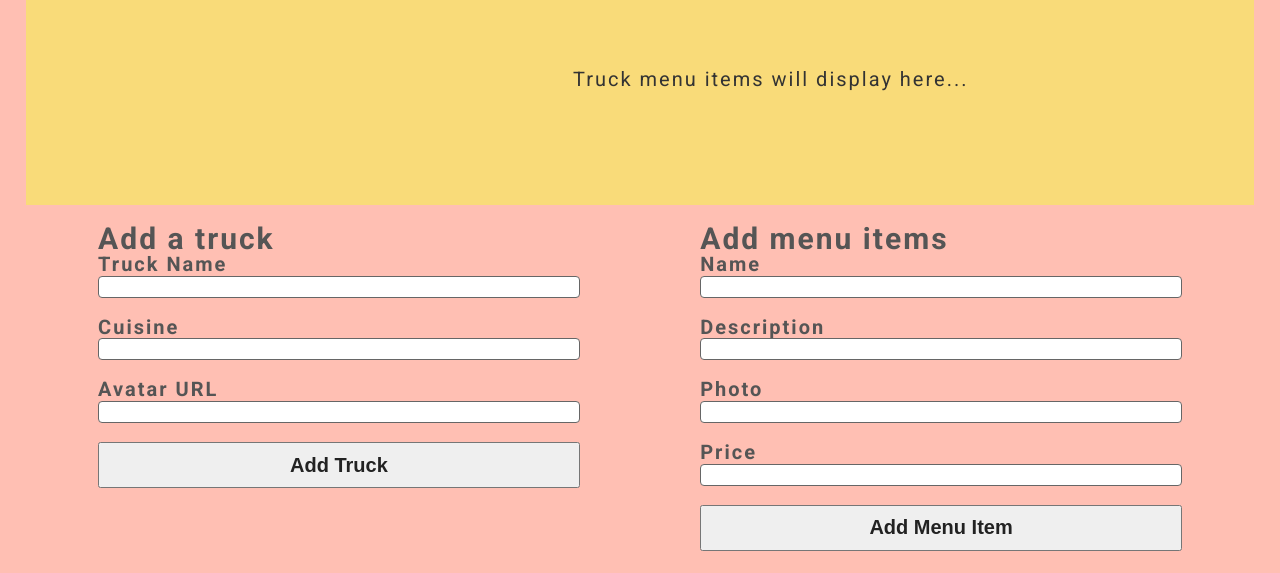
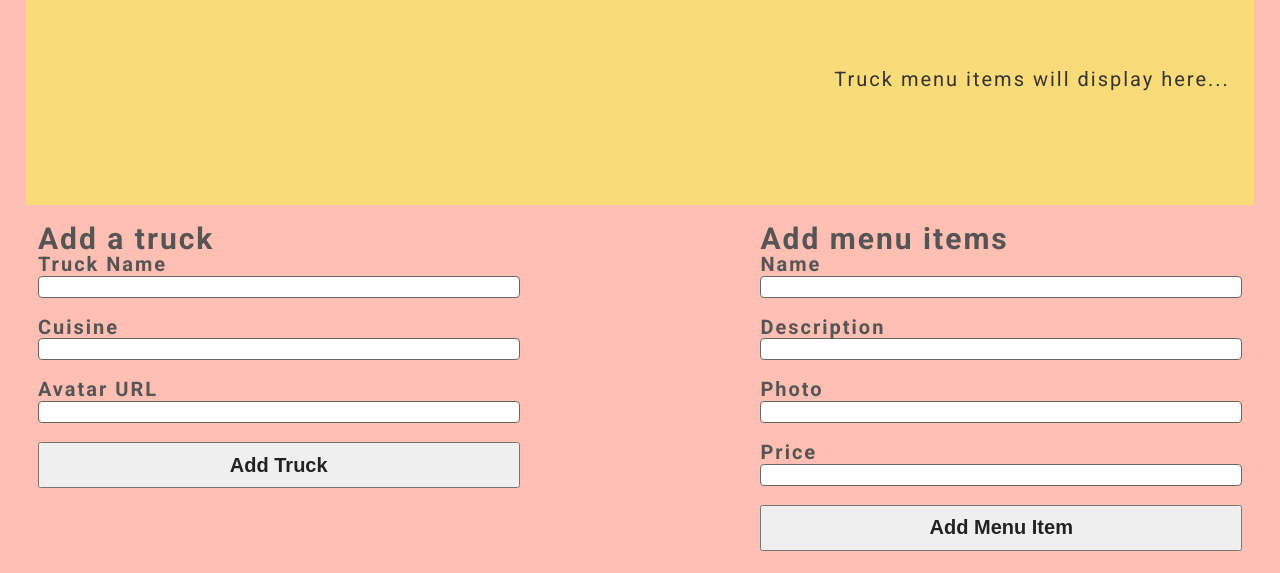
Before and after one commit to MileyWright/front-end, a React (Create React App) app: page /operator in a window 1280 px wide. Shown: the part 492-1065 px from the top of the page. Built offline with nearby package versions, Linux system fonts and the light colour scheme; a web font is replaced by a local one.

Commit message:
fixed spacing

```diff
--- a/src/components/OperatorHome.js
+++ b/src/components/OperatorHome.js
@@ -39,7 +39,7 @@ const MyTruckContainer = styled.div`
 const TruckInfoContainer = styled.div`
     display: flex;
     flex-flow: row wrap;
-    justify-content: space-evenly;
+    justify-content: space-between;
     background-color: #F9DB79;
     padding: 2%;
     width: 100%;
@@ -50,7 +50,7 @@ const TruckInfoContainer = styled.div`
 const FormContainer = styled.div`
     display: flex;
     flex-flow: row wrap;
-    justify-content: space-around;
+    justify-content: space-between;
     padding: 2% 1%;
     div {
         width: 40%;
@@ -151,11 +151,11 @@ const OperatorHome = () => {
                 <TruckInfoContainer>
                     <div>
                         {truckInfo &&
-                        <div>
-                            <h2>{truckInfo[0].name}</h2>
-                            <p>Cuisine: {truckInfo[0].type}</p>
-                            <p>Location: {truckInfo[0].location}</p>
-                            <p>Rating: {truckInfo[0].rating}</p>
+                            <div>
+                                <h2>{truckInfo[0].name}</h2>
+                                <p>Cuisine: {truckInfo[0].type}</p>
+                                <p>Location: {truckInfo[0].location}</p>
+                                <p>Rating: {truckInfo[0].rating}</p>
                             </div>
                         }
                     </div>
```
